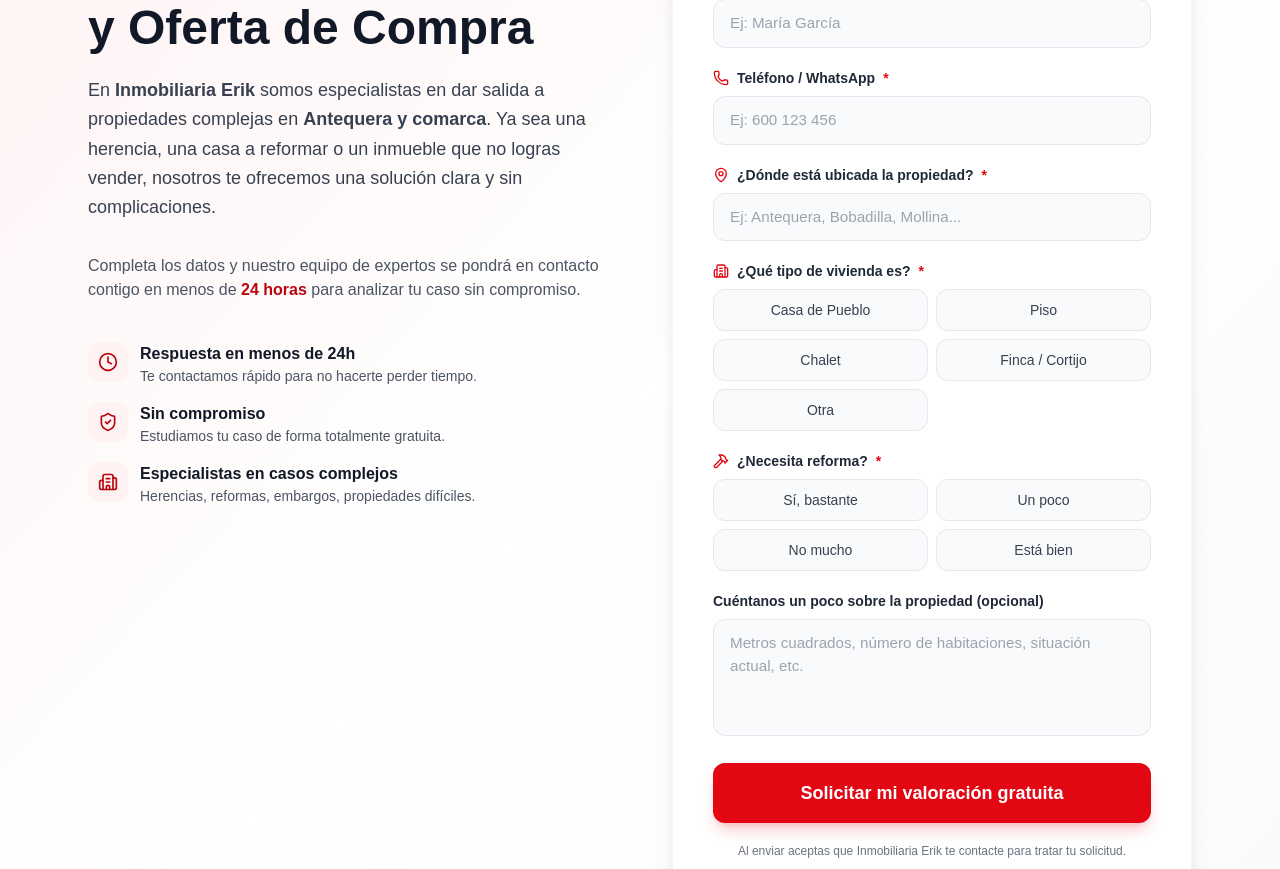
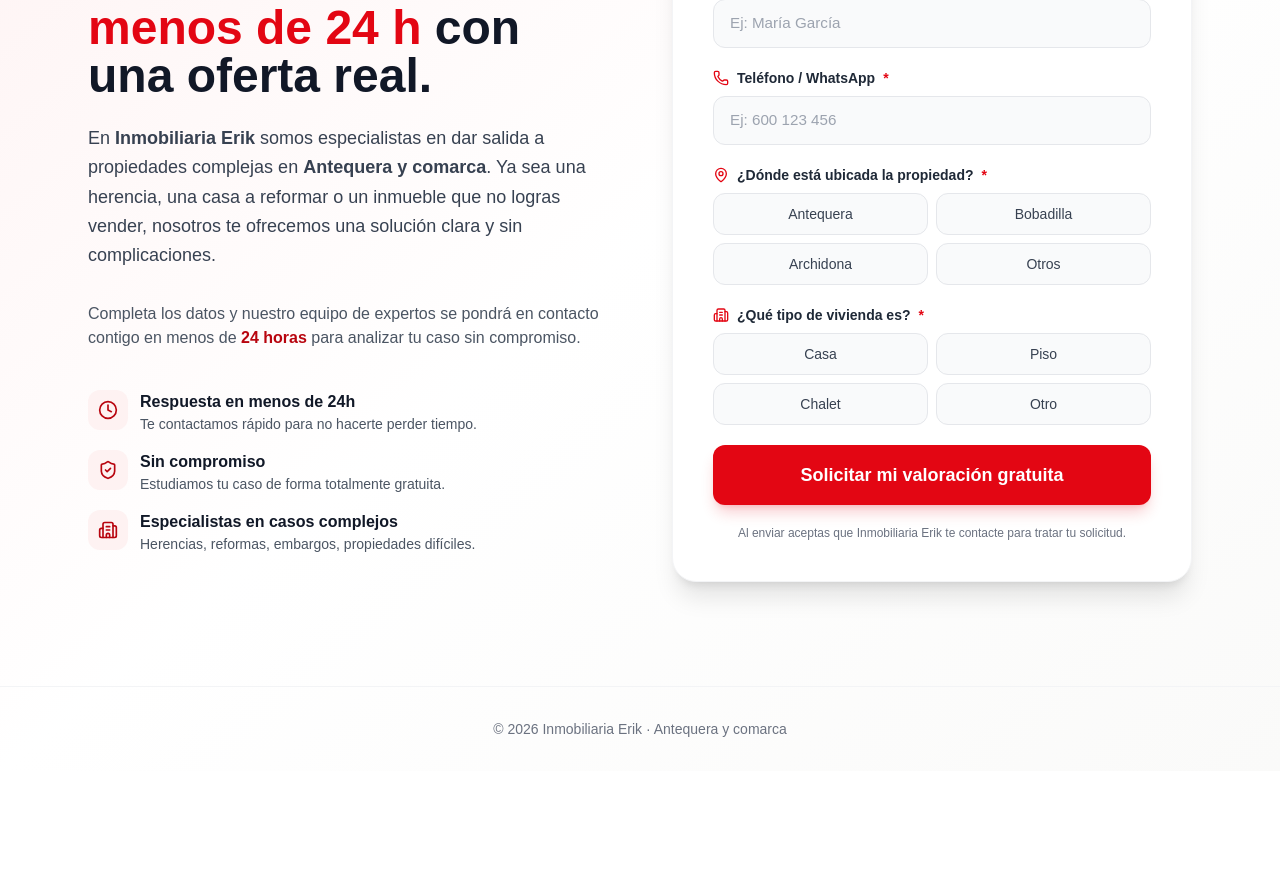
Before and after one commit to Borinken/VendoYa, a Next.js app: page /inmobiliaria-erik in a window 1280 px wide. Shown: the part 291-1160 px from the top of the page. After the commit the page ends 1062 px from the top, so only its background shows below. Built offline with nearby package versions, Linux system fonts and the light colour scheme.

Commit message:
feat: simplificar form a 4 campos y nuevo titulo hero

```diff
--- a/app/inmobiliaria-erik/page.tsx
+++ b/app/inmobiliaria-erik/page.tsx
@@ -6,7 +6,6 @@ import {
   Phone,
   MapPin,
   Building2,
-  Hammer,
   CheckCircle2,
   ShieldCheck,
   Clock,
@@ -14,19 +13,18 @@ import {
   Loader2,
 } from 'lucide-react';
 
+const ZONAS = [
+  { value: 'Antequera', label: 'Antequera' },
+  { value: 'Bobadilla', label: 'Bobadilla' },
+  { value: 'Archidona', label: 'Archidona' },
+  { value: 'Otros', label: 'Otros' },
+];
+
 const TIPOS_VIVIENDA = [
-  { value: 'casa_pueblo', label: 'Casa de Pueblo' },
+  { value: 'casa_pueblo', label: 'Casa' },
   { value: 'piso', label: 'Piso' },
   { value: 'chalet', label: 'Chalet' },
-  { value: 'finca', label: 'Finca / Cortijo' },
-  { value: 'otra', label: 'Otra' },
-];
-
-const REFORMAS = [
-  { value: 'si_bastante', label: 'Sí, bastante' },
-  { value: 'un_poco', label: 'Un poco' },
-  { value: 'no_mucho', label: 'No mucho' },
-  { value: 'esta_bien', label: 'Está bien' },
+  { value: 'otra', label: 'Otro' },
 ];
 
 export default function InmobiliariaErikLanding() {
@@ -38,8 +36,6 @@ export default function InmobiliariaErikLanding() {
     telefono: '',
     ubicacion: '',
     tipo_vivienda: '',
-    necesita_reforma: '',
-    comentarios: '',
   });
 
   const update = (k: keyof typeof form, v: string) =>
@@ -53,8 +49,7 @@ export default function InmobiliariaErikLanding() {
       !form.nombre.trim() ||
       !form.telefono.trim() ||
       !form.ubicacion.trim() ||
-      !form.tipo_vivienda ||
-      !form.necesita_reforma
+      !form.tipo_vivienda
     ) {
       setError('Por favor completa todos los campos obligatorios.');
       return;
@@ -72,6 +67,8 @@ export default function InmobiliariaErikLanding() {
         headers: { 'Content-Type': 'application/json' },
         body: JSON.stringify({
           ...form,
+          // Campo requerido en DB pero ya no se pregunta al usuario
+          necesita_reforma: 'esta_bien',
           source: 'inmobiliaria-erik-landing',
           utm_source: params?.get('utm_source') || null,
           utm_medium: params?.get('utm_medium') || null,
@@ -122,9 +119,9 @@ export default function InmobiliariaErikLanding() {
           </div>
 
           <h1 className="text-4xl md:text-5xl font-bold text-gray-900 leading-tight mb-6">
-            Solicita tu{' '}
-            <span className="text-[#E30613]">Valoración Gratuita</span>
-            <br />y Oferta de Compra
+            Completa tus datos y te{' '}
+            <span className="text-[#E30613]">contactamos en menos de 24 h</span>{' '}
+            con una oferta real.
           </h1>
 
           <p className="text-lg text-gray-700 leading-relaxed mb-8">
@@ -207,14 +204,16 @@ export default function InmobiliariaErikLanding() {
               required
               icon={<MapPin className="w-4 h-4" />}
             >
-              <input
-                type="text"
-                value={form.ubicacion}
-                onChange={(e) => update('ubicacion', e.target.value)}
-                placeholder="Ej: Antequera, Bobadilla, Mollina..."
-                className="form-input"
-                maxLength={500}
-              />
+              <div className="grid grid-cols-2 gap-2">
+                {ZONAS.map((opt) => (
+                  <Pill
+                    key={opt.value}
+                    selected={form.ubicacion === opt.value}
+                    onClick={() => update('ubicacion', opt.value)}
+                    label={opt.label}
+                  />
+                ))}
+              </div>
             </Field>
 
             <Field
@@ -232,34 +231,6 @@ export default function InmobiliariaErikLanding() {
                   />
                 ))}
               </div>
-            </Field>
-
-            <Field
-              label="¿Necesita reforma?"
-              required
-              icon={<Hammer className="w-4 h-4" />}
-            >
-              <div className="grid grid-cols-2 gap-2">
-                {REFORMAS.map((opt) => (
-                  <Pill
-                    key={opt.value}
-                    selected={form.necesita_reforma === opt.value}
-                    onClick={() => update('necesita_reforma', opt.value)}
-                    label={opt.label}
-                  />
-                ))}
-              </div>
-            </Field>
-
-            <Field label="Cuéntanos un poco sobre la propiedad (opcional)">
-              <textarea
-                value={form.comentarios}
-                onChange={(e) => update('comentarios', e.target.value)}
-                placeholder="Metros cuadrados, número de habitaciones, situación actual, etc."
-                rows={4}
-                className="form-input resize-none"
-                maxLength={2000}
-              />
             </Field>
 
             {error && (
```
